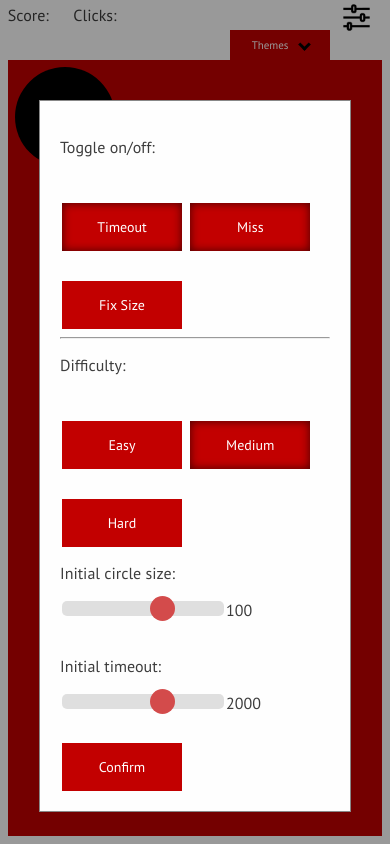
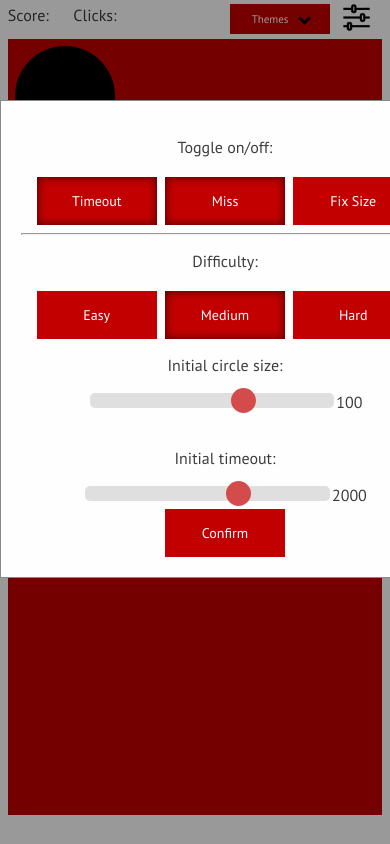
Before and after one commit to slewis96/CircleGame, a plain HTML site: page index.html in a window 390 px wide. Both pictures are taken after a click on the element 356 px from the left and 30 px from the top of the page. Drawn offline with Linux system fonts and the light colour scheme.

Commit message:
fixed styling issues from rebase

```diff
--- a/css/styles.css
+++ b/css/styles.css
@@ -65,7 +65,8 @@ body{
   margin: auto;
   padding: 20px;
   border: 1px solid #888;
-  width: 80%;
+  width: 450px;
+  text-align: center;
 }
 /*Theme*/
 .dropdownwrapper{
@@ -169,7 +170,7 @@ i {
   font-family: inherit;
   font-size: 14px;
   display: inline-block;
-  margin: 30px 2px 0px 2px;
+  margin: 4px 2px 0px 2px;
   cursor: pointer;
 }
 .button:hover{
@@ -184,3 +185,8 @@ i {
   -moz-box-shadow:    inset 0 0 10px #450202;
   -webkit-box-shadow: inset 0 0 10px #450202;
 }
+@media only screen and (max-width: 768px) {
+  body{
+    font-size: ;
+  }
+}
```
